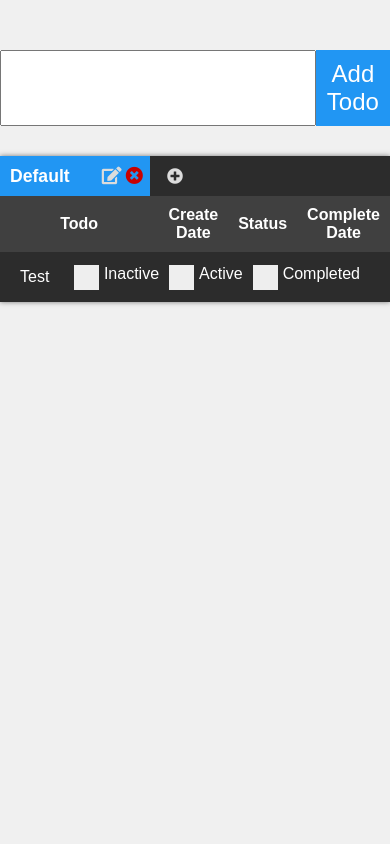
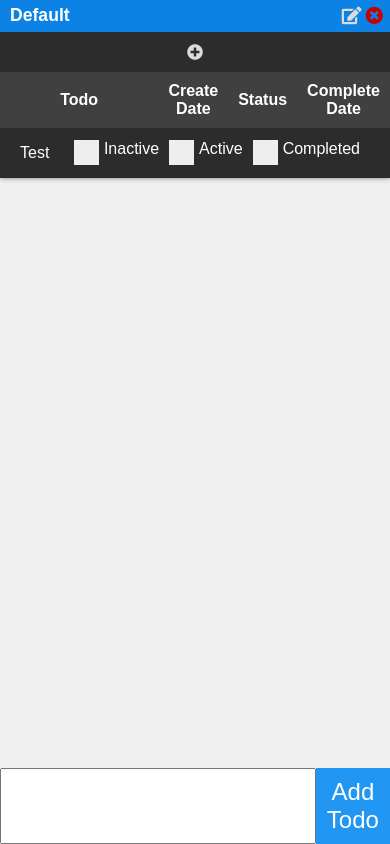
Before and after one commit to brockwei/todoapp, a React (Create React App) app: page / in a window 390 px wide. Built offline with nearby package versions, Linux system fonts and the light colour scheme; a web font is replaced by a local one.

Commit message:
minor css update

```diff
--- a/src/index.tsx
+++ b/src/index.tsx
@@ -14,6 +14,7 @@ import 'src/stylesheets/category.css';
 import 'src/stylesheets/notes.css';
 import 'src/stylesheets/todoForm.css';
 import 'src/stylesheets/settings.css';
+import 'src/stylesheets/mobileResponsive.css';
 import registerServiceWorker from './registerServiceWorker';
 
 ReactDOM.render(
--- /dev/null
+++ b/src/stylesheets/mobileResponsive.css
@@ -0,0 +1,25 @@
+@media (max-width: 767px) {
+    .todo-form {
+        position: absolute;
+        bottom: 0;
+    }
+    .app-container {
+        margin: 0;
+    }
+    .table-container {
+        margin: 0;
+    }
+    .category-list {
+        flex-direction: column;
+    }
+    .category-tab {
+        width: 100%;
+        display: none;
+    }
+    .active-category-tab {
+        display: flex;
+    }
+    .new-category-tab,label {
+        margin: 0 auto;
+    }
+}
```
